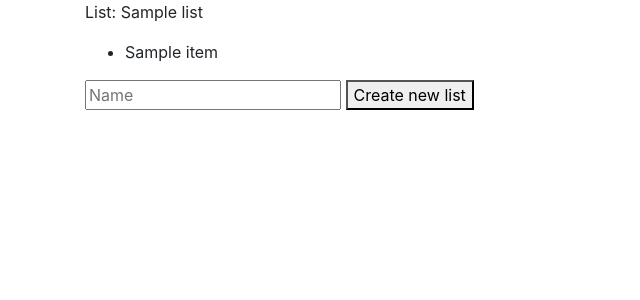
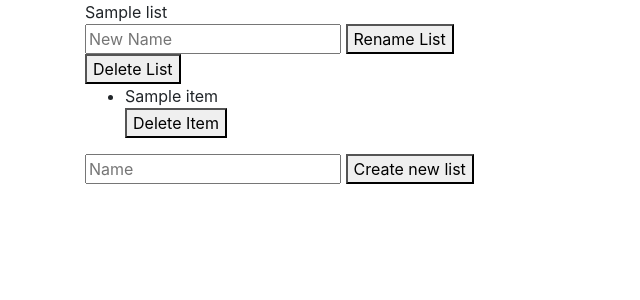
Before and after one commit to garrettdavid/list_project, a Flask app: template templates/lists.html in a window 1280 px wide. Shown: the part 56-356 px from the top of the page, without its empty margins (0-640 px from the left). Run offline with Flask 2, Linux system fonts and the light colour scheme; the template is opened without the code that fills it: most values are stand-ins (such as "Sample title", 1, 10 or a date in 2020); some libraries are stand-ins or nearby versions.

Commit message:
add ability to delete lists, rename lists, delete items from list

```diff
--- a/application.py
+++ b/application.py
@@ -139,25 +139,67 @@ def search():
 def lists():
     # if reached via POST
     if request.method == "POST":
+        print(request.form)
+        if request.form.get("rename_list"):
+            # get new name of list and location in arr
+            new_name = request.form.get("new_name")
+            list_loc = request.form.get("list_location")
 
-        # get name of new list
-        name = request.form.get("new_list_name")
+            # connect to db and rename the list
+            db = client.test_db
+            result = db.users.find_one_and_update(
+                {"_id": session["user_id"]},
+                {"$set": {"lists." + list_loc + ".name": new_name}},
+                projection={"lists": True},
+                return_document=ReturnDocument.AFTER)
+            return render_template("lists.html", lists = result["lists"])
 
-        # connect to db and make the new list
-        db = client.test_db
-        result = db.users.find_one_and_update(
-            {"_id": session["user_id"]},
-            {"$push": { "lists": {"name": name, "items": []}}},
-            projection={"lists": True},
-            return_document=ReturnDocument.AFTER)
-        return render_template("lists.html", lists = result["lists"])
+        elif request.form.get("delete_item"):
+            # get name of item to delete and list to delete from
+            item_name = request.form.get("delete_item")
+            list_name = request.form.get("list_name")
+
+            # connect to db and delete the item
+            db = client.test_db
+            result = db.users.find_one_and_update(
+                {"_id": session["user_id"], "lists.name": list_name},
+                {"$pull": {"lists.$.items": {"name": item_name}}},
+                projection={"lists": True},
+                return_document=ReturnDocument.AFTER)
+            print(result)
+            return render_template("lists.html", lists = result["lists"])
+
+        elif request.form.get("delete_list"):
+            # get name of list to delete
+            name = request.form.get("delete_list")
+
+            # connect to db and delete the list
+            db = client.test_db
+            result = db.users.find_one_and_update(
+                {"_id": session["user_id"]},
+                {"$pull": { "lists": {"name": name}}},
+                projection={"lists": True},
+                return_document=ReturnDocument.AFTER)
+            return render_template("lists.html", lists = result["lists"])
+
+        elif request.form.get("new_list_name"):
+            # get name of new list
+            name = request.form.get("new_list_name")
+
+            # connect to db and make the new list
+            db = client.test_db
+            result = db.users.find_one_and_update(
+                {"_id": session["user_id"]},
+                {"$push": { "lists": {"name": name, "items": []}}},
+                projection={"lists": True},
+                return_document=ReturnDocument.AFTER)
+            return render_template("lists.html", lists = result["lists"])
 
     # else if reached via GET
     else:
 
         # query database for existing lists and return them for display
         result = db_get_lists(session["user_id"])
-        print(result)
         return render_template("lists.html", lists = result["lists"])
 
 @app.route("/add", methods=["POST"])
--- a/templates/lists.html
+++ b/templates/lists.html
@@ -5,19 +5,43 @@ My Lists
 {% endblock %}
 
 {% block main %}
-
     {% for list in lists %}
-        <p>List: {{list["name"]}}</p>
+        <span>{{list["name"]}}</span>
+        <form action="{{ url_for('lists') }}" method="post">
+            <fieldset>
+                <input name="rename_list" type="hidden" value="{{list['name']}}">
+                <input name="list_location" type="hidden" value="{{loop.index0}}">
+                <input name="new_name" placeholder="New Name" type="text">
+                <button type="submit">Rename List</button>
+            </fieldset>
+        </form>
+        <form action="{{ url_for('lists') }}" method="post">
+            <fieldset>
+                <input name="delete_list" type="hidden" value="{{list['name']}}">
+                <button type="submit">Delete List</button>
+            </fieldset>
+        </form>
         <ul>
-        {%for item in list.get("items") %}
-        <li>{{item["name"]}}</li>
+        {% for item in list.get("items") %}
+            <li>{{item["name"]}}
+                <form action="{{ url_for('lists') }}" method="post">
+                <fieldset>
+                    <input name="delete_item" type="hidden" value="{{item['name']}}">
+                    <input name="item_location" type="hidden" value="{{loop.index0}}">
+                    <input name="list_name" type="hidden" value="{{list['name']}}">
+                    <button type="submit">Delete Item</button>
+                </fieldset>
+                </form>
+            </li>
         {% endfor %}
         </ul>
+    {% else %}
+        <p>You don't have any lists yet! Try making one below.</p>
     {% endfor %}
     <form action="{{ url_for('lists') }}" method="post">
-    <fieldset>
-        <input name="new_list_name" placeholder="Name" type="text">
-        <button type="submit">Create new list</button>
-    </fieldset>
-</form>
+        <fieldset>
+            <input name="new_list_name" placeholder="Name" type="text">
+            <button type="submit">Create new list</button>
+        </fieldset>
+    </form>
 {% endblock %}
```
